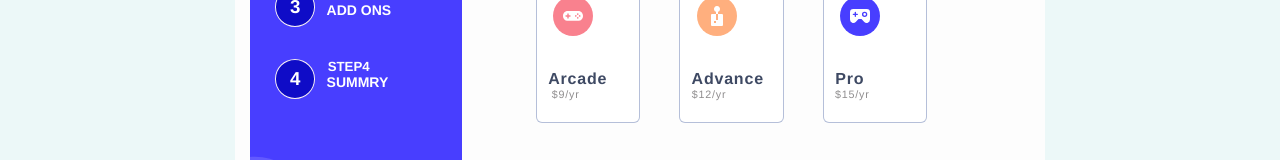
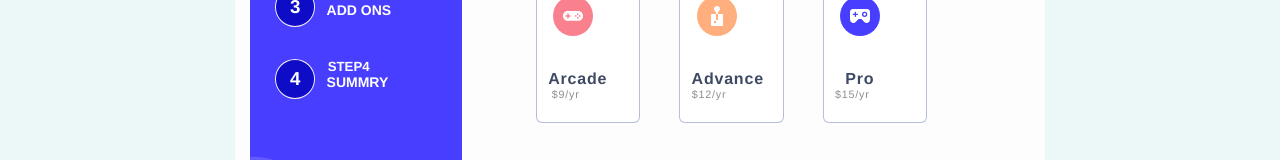
Before and after one commit to matthew-ladipo/multi-step-form-page, a React (Create React App) app: page /step2 in a window 1280 px wide. Shown: the part 226-386 px from the top of the page. Built offline with nearby package versions, Linux system fonts and the light colour scheme; a web font is replaced by a local one.

Commit message:
Update step2.jsx
pro position change

```diff
--- a/src/layouts/step2/step2.jsx
+++ b/src/layouts/step2/step2.jsx
@@ -94,7 +94,7 @@ const [choose, setChoose] = useState(false)
                     </g>
                   </svg>
                   <br />
-                  <h4 style={{ marginRight: 50 }}>Pro</h4>
+                  <h4>Pro</h4>
                   <h6>$15/yr</h6>
                 </span>
               </label>
```
